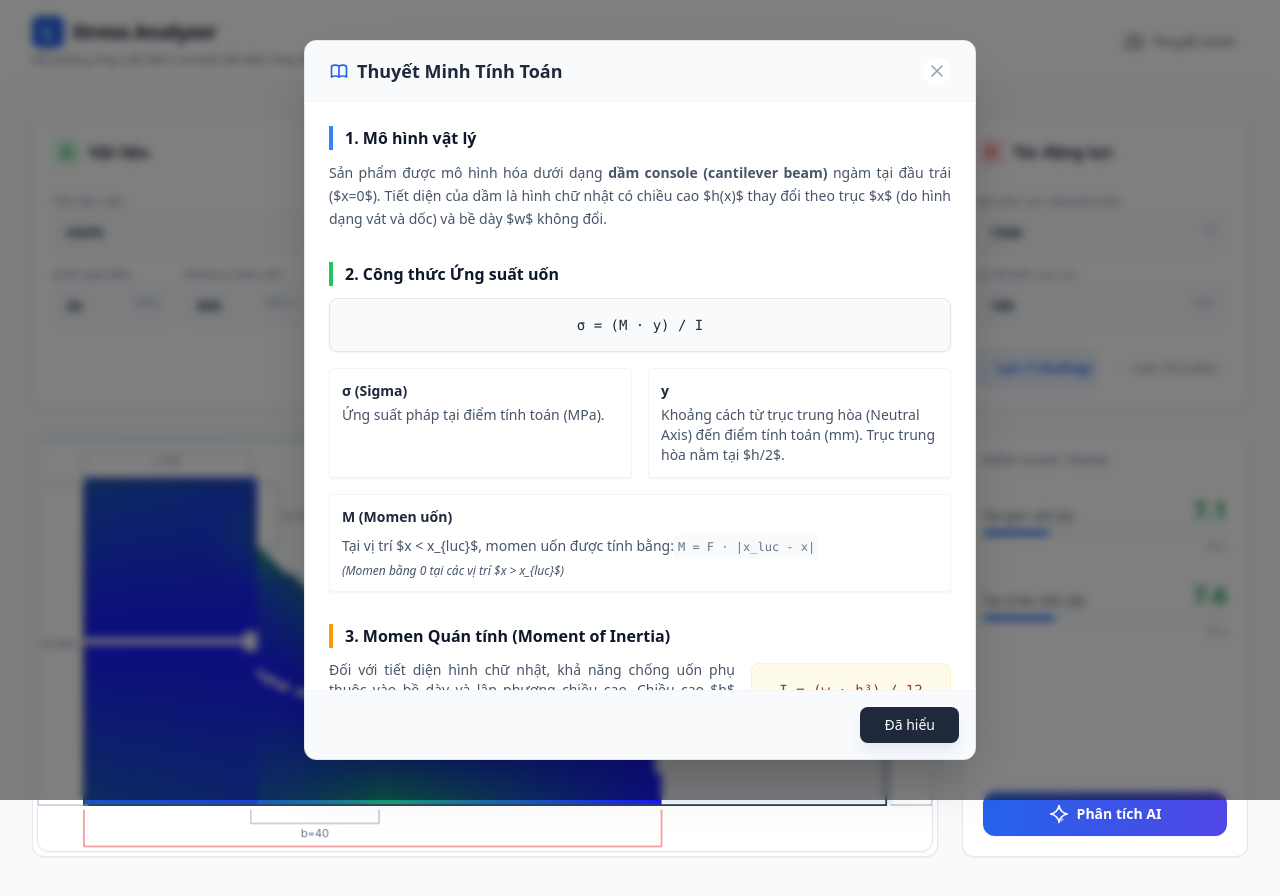
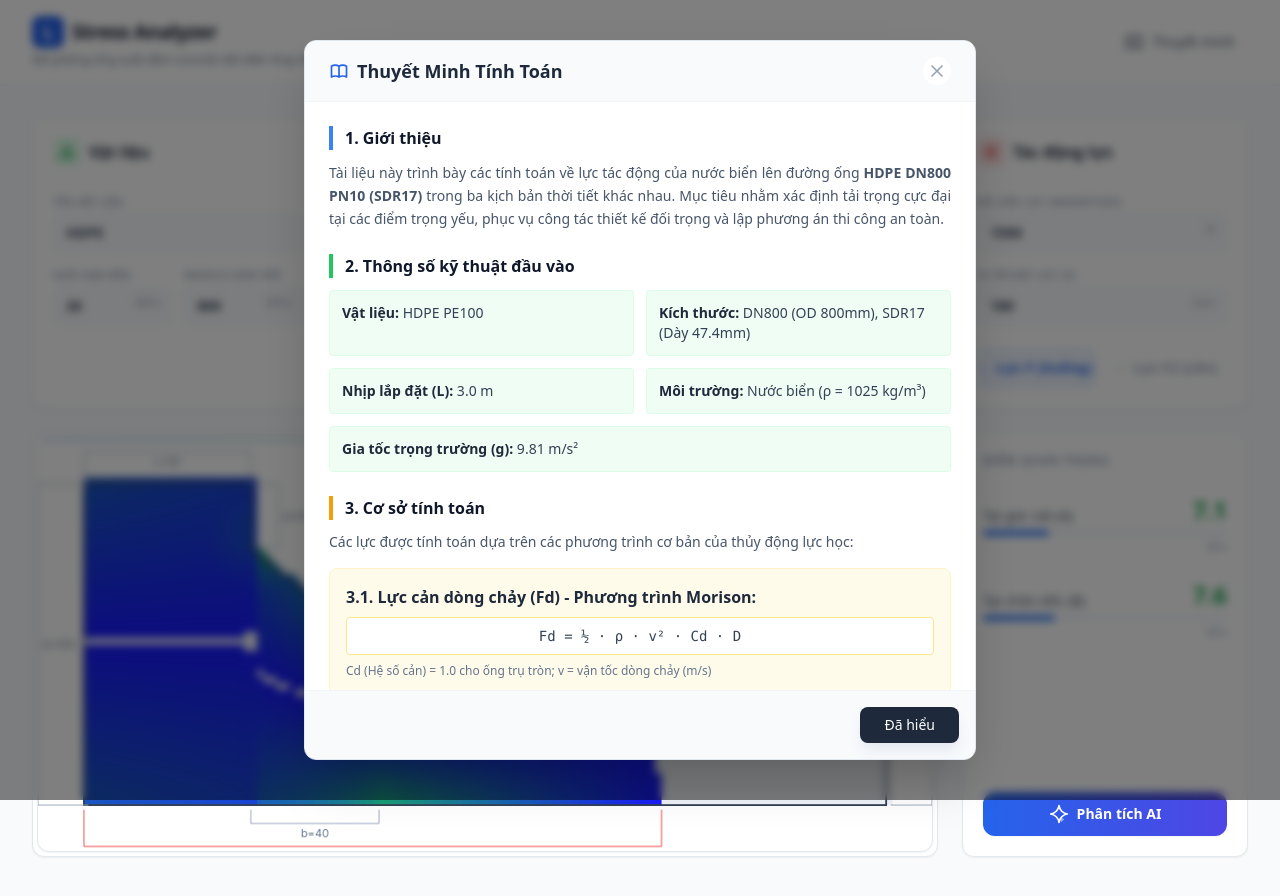
Before and after one commit to OceanHpCK/stress-analysis, a React (Vite) app: page / in a window 1280 px wide. Both pictures are taken after a click on the button "Thuyết minh". Shown: the top 896 px of the page. Built offline with nearby package versions, Linux system fonts and the light colour scheme.

Commit message:
Update Thuyết minh modal with HDPE DN800 underwater pipe force calculations

```diff
--- a/App.tsx
+++ b/App.tsx
@@ -25,64 +25,125 @@ const ExplanationModal = ({ isOpen, onClose }: { isOpen: boolean; onClose: () =>
             </svg>
           </button>
         </div>
-        <div className="p-6 text-slate-700 space-y-8">
+        <div className="p-6 text-slate-700 space-y-6">
+          {/* Giới thiệu */}
           <section>
             <h4 className="font-bold text-slate-900 mb-3 text-base border-l-4 border-blue-500 pl-3">
-              1. Mô hình vật lý
+              1. Giới thiệu
             </h4>
             <p className="text-sm leading-relaxed text-slate-600 text-justify">
-              Sản phẩm được mô hình hóa dưới dạng <strong>dầm console (cantilever beam)</strong> ngàm tại đầu trái ($x=0$).
-              Tiết diện của dầm là hình chữ nhật có chiều cao $h(x)$ thay đổi theo trục $x$ (do hình dạng vát và dốc) và bề dày $w$ không đổi.
+              Tài liệu này trình bày các tính toán về lực tác động của nước biển lên đường ống <strong>HDPE DN800 PN10 (SDR17)</strong> trong ba kịch bản thời tiết khác nhau. Mục tiêu nhằm xác định tải trọng cực đại tại các điểm trọng yếu, phục vụ công tác thiết kế đối trọng và lập phương án thi công an toàn.
             </p>
           </section>
 
+          {/* Thông số kỹ thuật */}
           <section>
             <h4 className="font-bold text-slate-900 mb-3 text-base border-l-4 border-green-500 pl-3">
-              2. Công thức Ứng suất uốn
+              2. Thông số kỹ thuật đầu vào
             </h4>
-            <div className="bg-slate-50 p-4 rounded-lg border border-slate-200 font-mono text-sm text-center mb-4 shadow-sm text-slate-800">
-              σ = (M · y) / I
-            </div>
-            <div className="grid grid-cols-1 md:grid-cols-2 gap-4 text-sm text-slate-600">
-              <div className="bg-white p-3 rounded border border-slate-100 shadow-sm">
-                <strong className="text-slate-800 block mb-1">σ (Sigma)</strong>
-                Ứng suất pháp tại điểm tính toán (MPa).
+            <div className="grid grid-cols-1 md:grid-cols-2 gap-3 text-sm">
+              <div className="bg-green-50 p-3 rounded border border-green-100">
+                <strong className="text-slate-800">Vật liệu:</strong> HDPE PE100
               </div>
-              <div className="bg-white p-3 rounded border border-slate-100 shadow-sm">
-                <strong className="text-slate-800 block mb-1">y</strong>
-                Khoảng cách từ trục trung hòa (Neutral Axis) đến điểm tính toán (mm). Trục trung hòa nằm tại $h/2$.
+              <div className="bg-green-50 p-3 rounded border border-green-100">
+                <strong className="text-slate-800">Kích thước:</strong> DN800 (OD 800mm), SDR17 (Dày 47.4mm)
               </div>
-              <div className="bg-white p-3 rounded border border-slate-100 shadow-sm md:col-span-2">
-                <strong className="text-slate-800 block mb-1">M (Momen uốn)</strong>
-                {'Tại vị trí $x < x_{luc}$, momen uốn được tính bằng:'}
-                <div className="font-mono text-xs mt-1 text-slate-500 bg-slate-50 p-1 rounded inline-block">M = F · |x_luc - x|</div>
-                <div className="text-xs mt-1 italic">{'(Momen bằng 0 tại các vị trí $x > x_{luc}$)'}</div>
+              <div className="bg-green-50 p-3 rounded border border-green-100">
+                <strong className="text-slate-800">Nhịp lắp đặt (L):</strong> 3.0 m
+              </div>
+              <div className="bg-green-50 p-3 rounded border border-green-100">
+                <strong className="text-slate-800">Môi trường:</strong> Nước biển (ρ = 1025 kg/m³)
+              </div>
+              <div className="bg-green-50 p-3 rounded border border-green-100 md:col-span-2">
+                <strong className="text-slate-800">Gia tốc trọng trường (g):</strong> 9.81 m/s²
               </div>
             </div>
           </section>
 
+          {/* Cơ sở tính toán */}
           <section>
             <h4 className="font-bold text-slate-900 mb-3 text-base border-l-4 border-amber-500 pl-3">
-              3. Momen Quán tính (Moment of Inertia)
+              3. Cơ sở tính toán
             </h4>
-            <div className="flex flex-col md:flex-row gap-4 items-center">
-              <div className="flex-1 text-sm text-slate-600 text-justify">
-                Đối với tiết diện hình chữ nhật, khả năng chống uốn phụ thuộc vào bề dày và lập phương chiều cao. Chiều cao $h$ đóng vai trò quan trọng nhất trong việc giảm ứng suất.
+            <p className="text-sm text-slate-600 mb-4">
+              Các lực được tính toán dựa trên các phương trình cơ bản của thủy động lực học:
+            </p>
+
+            <div className="space-y-4">
+              <div className="bg-amber-50 p-4 rounded-lg border border-amber-100">
+                <strong className="text-slate-800 block mb-2">3.1. Lực cản dòng chảy (Fd) - Phương trình Morison:</strong>
+                <div className="font-mono text-sm text-center bg-white p-2 rounded border border-amber-200 mb-2">
+                  Fd = ½ · ρ · v² · Cd · D
+                </div>
+                <p className="text-xs text-slate-500">
+                  Cd (Hệ số cản) = 1.0 cho ống trụ tròn; v = vận tốc dòng chảy (m/s)
+                </p>
               </div>
-              <div className="bg-amber-50 p-4 rounded-lg border border-amber-100 font-mono text-sm text-center min-w-[200px] text-amber-800">
-                I = (w · h³) / 12
+
+              <div className="bg-amber-50 p-4 rounded-lg border border-amber-100">
+                <strong className="text-slate-800 block mb-2">3.2. Lực cắt tại điểm khảo sát V(x):</strong>
+                <div className="font-mono text-sm text-center bg-white p-2 rounded border border-amber-200 mb-2">
+                  V(x) = q · (L/2 - x)
+                </div>
+                <p className="text-xs text-slate-500">
+                  q = tổng tải trọng ngang phân bố đều (N/m)
+                </p>
               </div>
             </div>
           </section>
 
+          {/* Bảng phân tích kịch bản */}
           <section>
             <h4 className="font-bold text-slate-900 mb-3 text-base border-l-4 border-red-500 pl-3">
-              4. Hệ số tập trung ứng suất (SCF)
+              4. Phân tích theo các kịch bản thời tiết
             </h4>
-            <p className="text-sm text-slate-600 text-justify bg-red-50 p-3 rounded border border-red-100">
-              Tại góc vát ($x = LeftWidth$), sự thay đổi hình học đột ngột gây ra hiện tượng tập trung ứng suất.
-              Mô phỏng này áp dụng một hệ số nhân cục bộ (SCF $\approx$ 2.0) giảm dần theo khoảng cách để phản ánh thực tế: <strong>Ứng suất tại góc nhọn sẽ lớn hơn tính toán lý thuyết.</strong>
+            <p className="text-sm text-slate-600 mb-3">
+              Bảng giá trị lực tại vị trí cách điểm cố định 150mm (vùng nhạy cảm nhất về ứng suất):
             </p>
+            <div className="overflow-x-auto">
+              <table className="w-full text-xs border-collapse">
+                <thead>
+                  <tr className="bg-slate-100">
+                    <th className="border border-slate-200 p-2 text-left">Thông số</th>
+                    <th className="border border-slate-200 p-2 text-center bg-blue-50">Biển lặng</th>
+                    <th className="border border-slate-200 p-2 text-center bg-yellow-50">Dòng mạnh</th>
+                    <th className="border border-slate-200 p-2 text-center bg-red-50">Bão</th>
+                  </tr>
+                </thead>
+                <tbody>
+                  <tr>
+                    <td className="border border-slate-200 p-2">Vận tốc nước (v)</td>
+                    <td className="border border-slate-200 p-2 text-center">0.5 m/s</td>
+                    <td className="border border-slate-200 p-2 text-center">1.5 m/s</td>
+                    <td className="border border-slate-200 p-2 text-center">3.0 m/s</td>
+                  </tr>
+                  <tr className="bg-slate-50">
+                    <td className="border border-slate-200 p-2">Lực cản (Fd)</td>
+                    <td className="border border-slate-200 p-2 text-center">103 N/m</td>
+                    <td className="border border-slate-200 p-2 text-center">922 N/m</td>
+                    <td className="border border-slate-200 p-2 text-center font-bold text-red-600">3,690 N/m</td>
+                  </tr>
+                  <tr>
+                    <td className="border border-slate-200 p-2">Tổng tải ngang (q)</td>
+                    <td className="border border-slate-200 p-2 text-center">206 N/m</td>
+                    <td className="border border-slate-200 p-2 text-center">1,436 N/m</td>
+                    <td className="border border-slate-200 p-2 text-center font-bold text-red-600">5,234 N/m</td>
+                  </tr>
+                  <tr className="bg-slate-50">
+                    <td className="border border-slate-200 p-2">Lực tại 150mm</td>
+                    <td className="border border-slate-200 p-2 text-center font-bold text-green-600">278 N</td>
+                    <td className="border border-slate-200 p-2 text-center font-bold text-yellow-600">1,938 N</td>
+                    <td className="border border-slate-200 p-2 text-center font-bold text-red-600">7,065 N</td>
+                  </tr>
+                  <tr>
+                    <td className="border border-slate-200 p-2">Trạng thái</td>
+                    <td className="border border-slate-200 p-2 text-center text-green-600 text-[10px]">Lý tưởng thi công</td>
+                    <td className="border border-slate-200 p-2 text-center text-yellow-600 text-[10px]">Cần tàu hỗ trợ</td>
+                    <td className="border border-slate-200 p-2 text-center text-red-600 text-[10px] font-bold">DỪNG THI CÔNG</td>
+                  </tr>
+                </tbody>
+              </table>
+            </div>
           </section>
         </div>
         <div className="p-4 border-t border-slate-100 bg-slate-50 flex justify-end sticky bottom-0 z-10">
```
